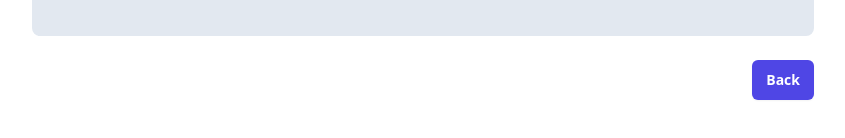
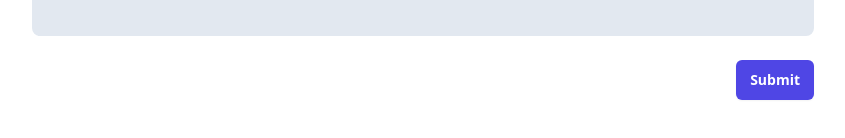
Before and after one commit to METIS-investment/web-app, a React (Create React App) app: page /apply in a window 1280 px wide. Shown: the part 1123-1261 px from the top of the page, without its empty margins (217-1062 px from the left). Built offline with nearby package versions, Linux system fonts and the light colour scheme; the HTML template or start-up script is replaced by a standard one.

Commit message:
fix submit button

```diff
--- a/src/components/form.tsx
+++ b/src/components/form.tsx
@@ -158,7 +158,7 @@ export default function Example() {
       </div>
 
       <div className="mt-6 flex items-center justify-end gap-x-6">
-        <CustomButton text="Back" destination="" />
+        <CustomButton text="Submit" destination="" />
       </div>
     </form>
   )
--- a/src/components/header.tsx
+++ b/src/components/header.tsx
@@ -25,7 +25,7 @@ export default function Header() {
         <header className="bg-white">
             <nav className="mx-auto flex max-w-7xl items-center justify-between p-6 lg:px-8" aria-label="Global">
                 <div className="flex lg:flex-1">
-                    <a href="#" className="-m-1.5 p-1.5">
+                    <a href="/" className="-m-1.5 p-1.5">
                         <span className="sr-only">Your Company</span>
                         <img className="h-8 w-auto" src="https://tailwindui.com/img/logos/mark.svg?color=indigo&shade=600" alt="" />
                     </a>
```
